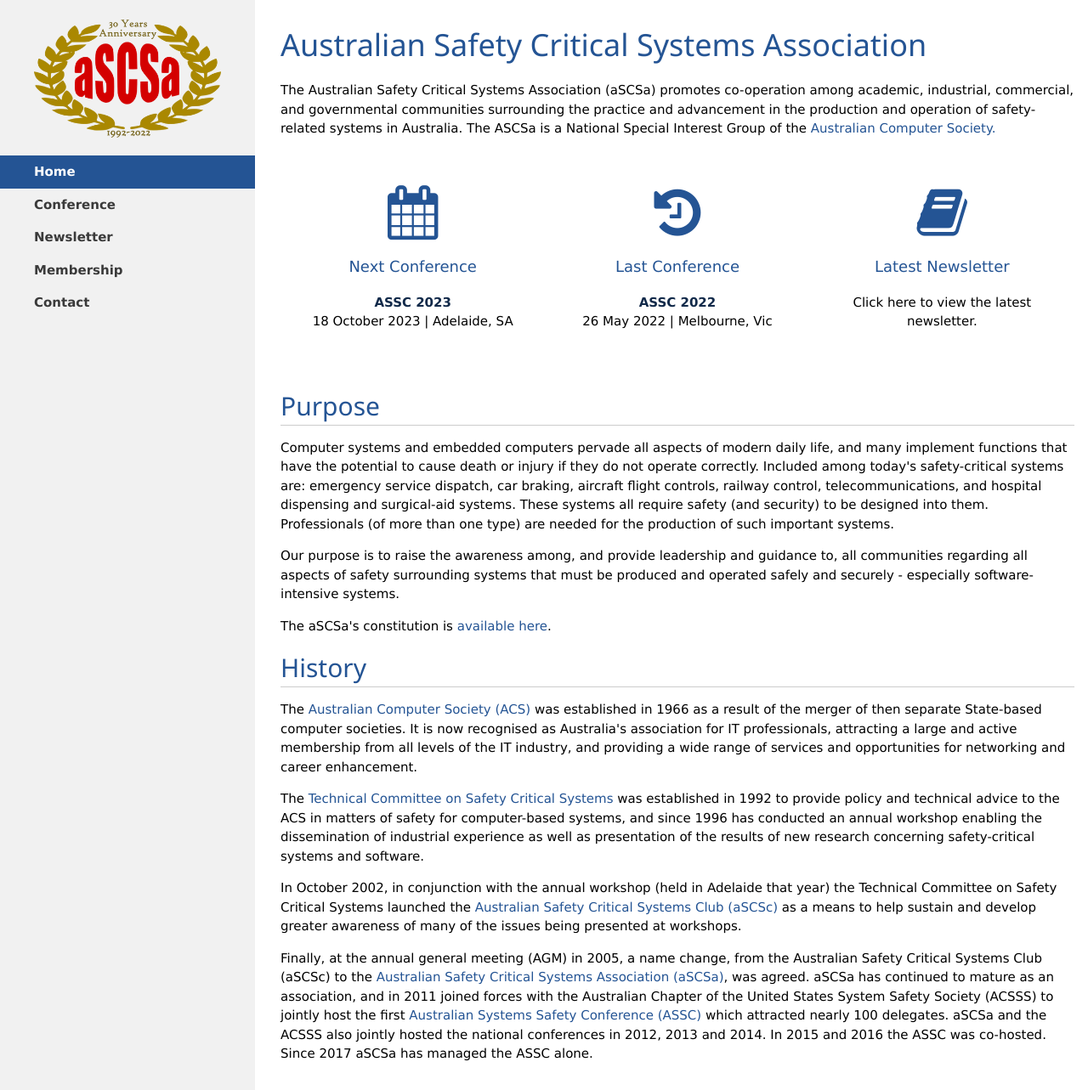
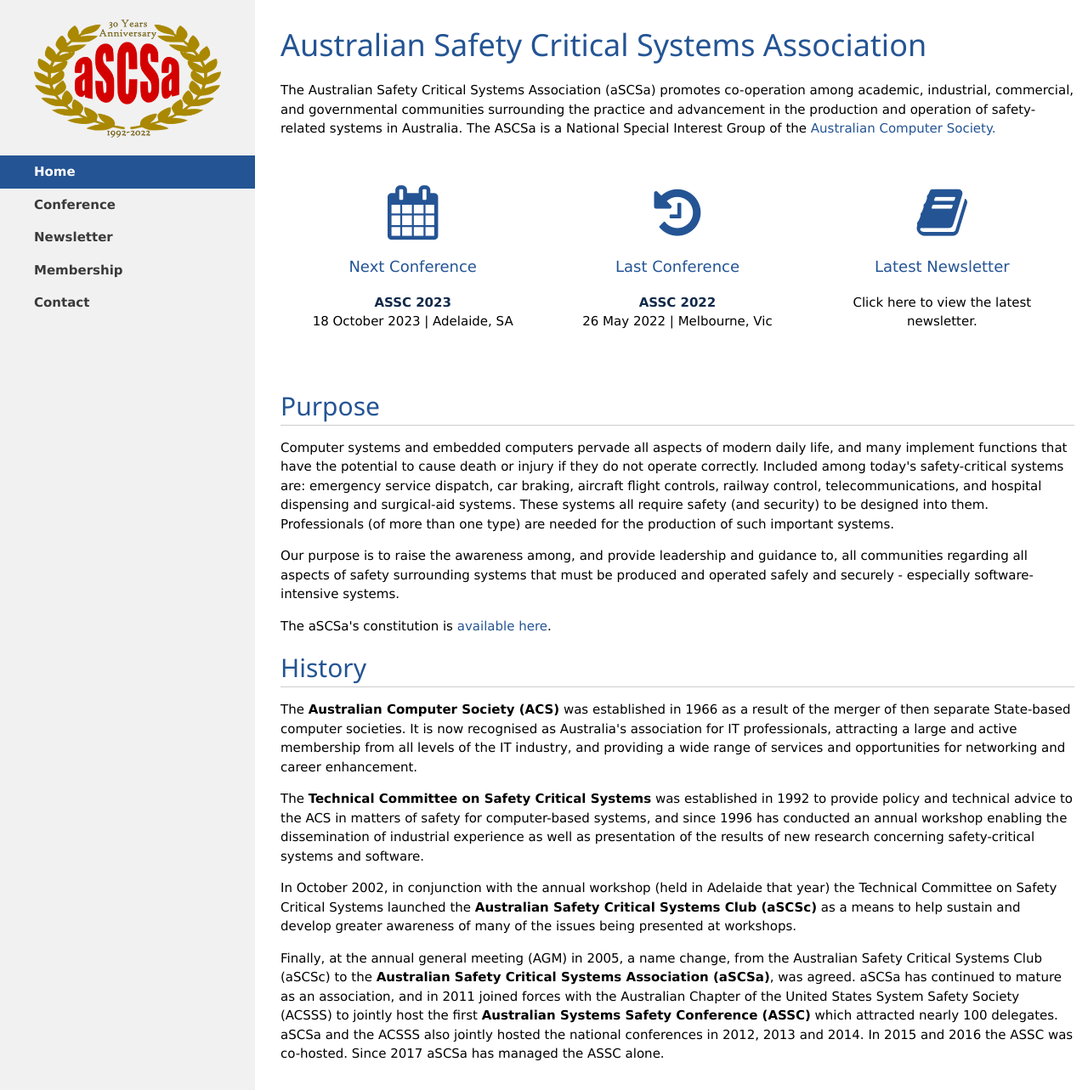
Before and after one commit to aus-safety-critical-systems-assoc/aus-safety-critical-systems-assoc.github.io, a Jekyll site: the page built from index.html, in a window 1280 px wide and 1283 px high. Shown: the whole window at 85% size. Built offline with Jekyll 4.4.1, drawn with Linux system fonts in a browser that asks for light colours.

Commit message:
Fixed emphasis on index page that appeared to be links.

```diff
--- a/index.html
+++ b/index.html
@@ -43,15 +43,15 @@
   </p>
   <h2 class="w3-text-theme w3-border-bottom">History</h3>
   <p>
-    The <span class="w3-text-theme">Australian Computer Society (ACS)</span> was established in 1966 as a result of the merger of then separate State-based computer societies.  It is now recognised as Australia's association for IT professionals, attracting a large and active membership from all levels of the IT industry, and providing a wide range of services and opportunities for networking and career enhancement.
+    The <b>Australian Computer Society (ACS)</b> was established in 1966 as a result of the merger of then separate State-based computer societies.  It is now recognised as Australia's association for IT professionals, attracting a large and active membership from all levels of the IT industry, and providing a wide range of services and opportunities for networking and career enhancement.
   </p>
   <p>
-    The <span class="w3-text-theme">Technical Committee on Safety Critical Systems</span> was established in 1992 to provide policy and technical advice to the ACS in matters of safety for computer-based systems, and since 1996 has conducted an annual workshop enabling the dissemination of industrial experience as well as presentation of the results of new research concerning safety-critical systems and software.
+    The <b>Technical Committee on Safety Critical Systems</b> was established in 1992 to provide policy and technical advice to the ACS in matters of safety for computer-based systems, and since 1996 has conducted an annual workshop enabling the dissemination of industrial experience as well as presentation of the results of new research concerning safety-critical systems and software.
   </p>
   <p>
-    In October 2002, in conjunction with the annual workshop (held in Adelaide that year) the Technical Committee on Safety Critical Systems launched the <span class="w3-text-theme">Australian Safety Critical Systems Club (aSCSc)</span> as a means to help sustain and develop greater awareness of many of the issues being presented at workshops.
+    In October 2002, in conjunction with the annual workshop (held in Adelaide that year) the Technical Committee on Safety Critical Systems launched the <b>Australian Safety Critical Systems Club (aSCSc)</b> as a means to help sustain and develop greater awareness of many of the issues being presented at workshops.
   </p>
   <p>
-    Finally, at the annual general meeting (AGM) in 2005, a name change, from the Australian Safety Critical Systems Club (aSCSc) to the <span class="w3-text-theme">Australian Safety Critical Systems Association (aSCSa)</span>, was agreed. aSCSa has continued to mature as an association, and in 2011 joined forces with the Australian Chapter of the United States System Safety Society (ACSSS) to jointly host the first <span class="w3-text-theme">Australian Systems Safety Conference (ASSC)</span> which attracted nearly 100 delegates.  aSCSa and the ACSSS also jointly hosted the national conferences in 2012, 2013 and 2014.  In 2015 and 2016 the ASSC was co-hosted.  Since 2017 aSCSa has managed the ASSC alone.
+    Finally, at the annual general meeting (AGM) in 2005, a name change, from the Australian Safety Critical Systems Club (aSCSc) to the <b>Australian Safety Critical Systems Association (aSCSa)</b>, was agreed. aSCSa has continued to mature as an association, and in 2011 joined forces with the Australian Chapter of the United States System Safety Society (ACSSS) to jointly host the first <b>Australian Systems Safety Conference (ASSC)</b> which attracted nearly 100 delegates.  aSCSa and the ACSSS also jointly hosted the national conferences in 2012, 2013 and 2014.  In 2015 and 2016 the ASSC was co-hosted.  Since 2017 aSCSa has managed the ASSC alone.
   </p>
 </div>
```
